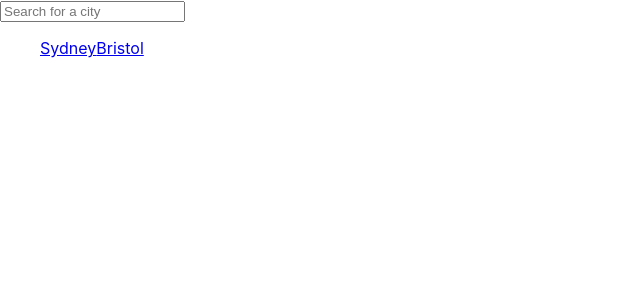
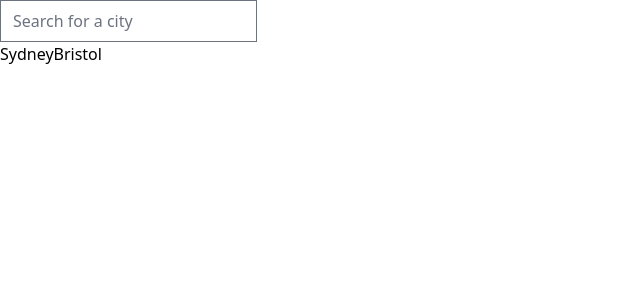
Before and after one commit to binarybaba/whether, a React (Create React App) app: page / in a window 1280 px wide. Shown: the top 300 px of the page, without its empty margins (0-640 px from the left). Built offline with nearby package versions, Linux system fonts and the light colour scheme.

Commit message:
add tailwind

```diff
--- a/package.json
+++ b/package.json
@@ -3,6 +3,8 @@
   "version": "0.1.0",
   "private": true,
   "dependencies": {
+    "@heroicons/react": "^2.0.18",
+    "@tailwindcss/forms": "^0.5.3",
     "@tanstack/react-query": "^4.29.7",
     "axios": "^1.4.0",
     "react": "^18.2.0",
@@ -25,6 +27,7 @@
     "@types/react": "^18.2.6",
     "@types/react-dom": "^18.2.4",
     "prettier": "^2.8.8",
+    "tailwind": "^4.0.0",
     "typescript": "^4.9.5",
     "web-vitals": "^2.1.4"
   },
--- a/src/index.css
+++ b/src/index.css
@@ -1,13 +1,3 @@
-body {
-  margin: 0;
-  font-family: -apple-system, BlinkMacSystemFont, 'Segoe UI', 'Roboto', 'Oxygen',
-    'Ubuntu', 'Cantarell', 'Fira Sans', 'Droid Sans', 'Helvetica Neue',
-    sans-serif;
-  -webkit-font-smoothing: antialiased;
-  -moz-osx-font-smoothing: grayscale;
-}
-
-code {
-  font-family: source-code-pro, Menlo, Monaco, Consolas, 'Courier New',
-    monospace;
-}
+@tailwind base;
+@tailwind components;
+@tailwind utilities;
--- /dev/null
+++ b/tailwind.config.js
@@ -0,0 +1,8 @@
+/** @type {import('tailwindcss').Config} */
+module.exports = {
+  content: ["./src/**/*.{js,jsx,ts,tsx}"],
+  theme: {
+    extend: {},
+  },
+  plugins: [require("@tailwindcss/forms")],
+};
```
Also changed, not shown: 1 other file (tests, documents, lock files or other folders).
